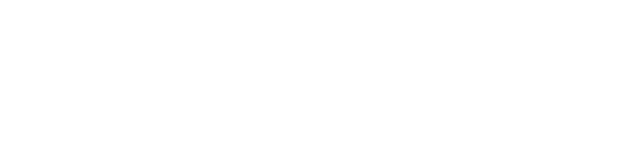
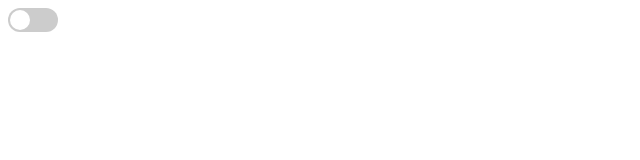
Before and after one commit to Neilruaa/efficom-git, a plain HTML site: page index.html in a window 1280 px wide. Shown: the full height of the page, 0-640 px from the left. Drawn offline with Linux system fonts and the light colour scheme.

Commit message:
deleted old code and and added switch checkbox

```diff
--- a/index.html
+++ b/index.html
@@ -3,9 +3,13 @@
 <head>
     <meta charset="UTF-8">
     <meta name="viewport" content="width=device-width, initial-scale=1.0">
+    <link rel="stylesheet" href="style.css">
     <title>Hello</title>
 </head>
 <body>
-
+    <label class="switch">
+        <input type="checkbox" id="toggle-switch">
+        <span class="slider"></span>
+    </label>
 </body>
 </html>
--- /dev/null
+++ b/style.css
@@ -0,0 +1,42 @@
+.switch input {
+    display: none;
+  }
+
+.switch {
+    position: relative;
+    display: inline-block;
+    width: 50px;
+    height: 24px;
+  }
+
+.slider {
+    position: absolute;
+    cursor: pointer;
+    top: 0;
+    left: 0;
+    right: 0;
+    bottom: 0;
+    background-color: #ccc;
+    transition: 0.4s;
+    border-radius: 24px;
+  }
+
+.slider::before {
+    position: absolute;
+    content: "";
+    height: 20px;
+    width: 20px;
+    left: 2px;
+    bottom: 2px;
+    background-color: white;
+    transition: 0.4s;
+    border-radius: 50%;
+  }
+
+  input:checked + .slider {
+    background-color: black;
+  }
+
+  input:checked + .slider::before {
+    transform: translateX(26px);
+  }
```
